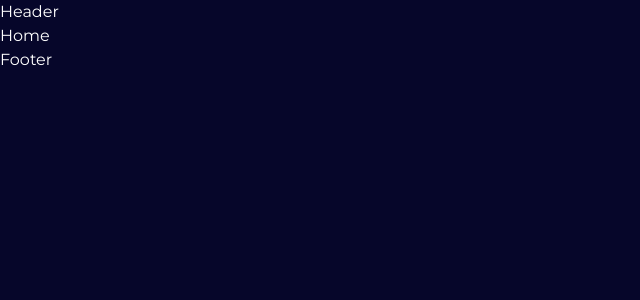
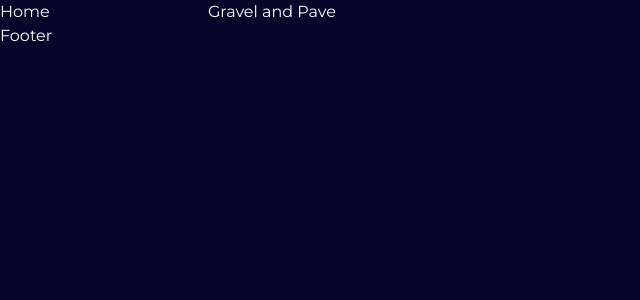
Before and after one commit to tmeyer01/kit, a Next.js app: page / in a window 1280 px wide. Shown: the top 300 px of the page, without its empty margins (0-640 px from the left). Built offline with nearby package versions, Linux system fonts and the light colour scheme.

Commit message:
adds framer motion dependecie

```diff
--- a/package.json
+++ b/package.json
@@ -10,6 +10,7 @@
   },
   "dependencies": {
     "eslint": "^8.51.0",
+    "framer-motion": "^10.16.4",
     "next": "13.5.5",
     "react": "^18",
     "react-dom": "^18",
--- a/src/app/components/Header.jsx
+++ b/src/app/components/Header.jsx
@@ -1,8 +1,22 @@
-import React from 'react'
+"use client";
+
+import { useEffect, useState } from "react";
+import Image from "next/image";
+import Link from "next/link";
+
+import {motion} from 'framer-motion';
+
+
 
 const Header = () => {
   return (
-    <div>Header</div>
+    <header className="fixed z-50 w-full">
+      <div className="container mx-auto">
+        <Link>
+        Gravel and Pave
+        </Link>
+      </div>
+    </header>
   )
 }
 
```
Also changed, not shown: 1 other file (tests, documents, lock files or other folders).
